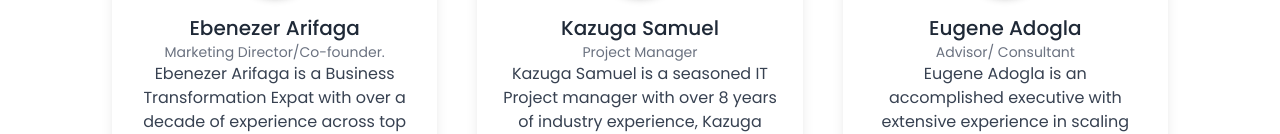
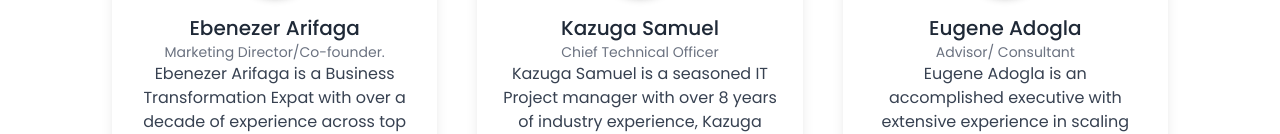
Before and after one commit to anita-ebube/green-fundus, a React (Vite) app: page /about in a window 1280 px wide. Shown: the part 778-912 px from the top of the page. Built offline with nearby package versions, Linux system fonts and the light colour scheme.

Commit message:
Changed someone position

```diff
--- a/src/components/dummyData.js
+++ b/src/components/dummyData.js
@@ -37,7 +37,7 @@ const teamData = [
     {
         id: 5,
         name: 'Kazuga Samuel',
-        position: 'Project Manager',
+        position: 'Chief Technical Officer ',
         photoUrl: Samuel,
         details: 'Kazuga Samuel is a seasoned IT Project manager with over 8 years of industry experience, Kazuga started his early career as an IT support intern with Federal Ministry of Justice and eventually went to the banking and finance industry as an IT manager. Over the years Kazuga transitioned into IT Project management where he is currently setting the pace in the IT industry, Kazugas experiences ranges from the banking industry, health sector and the Nigerian agriculture  industry where he has made giant stride'
     },
```
